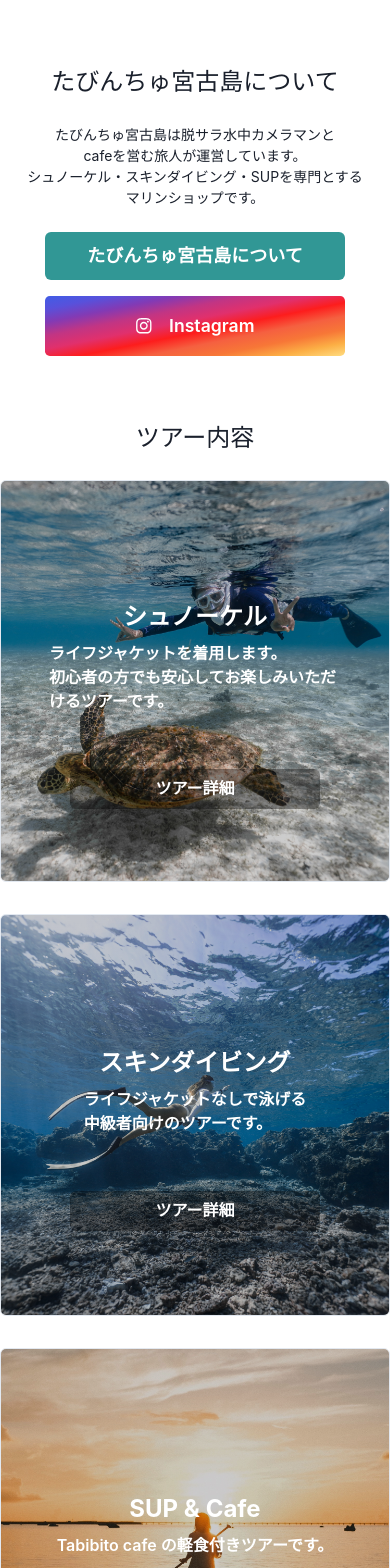
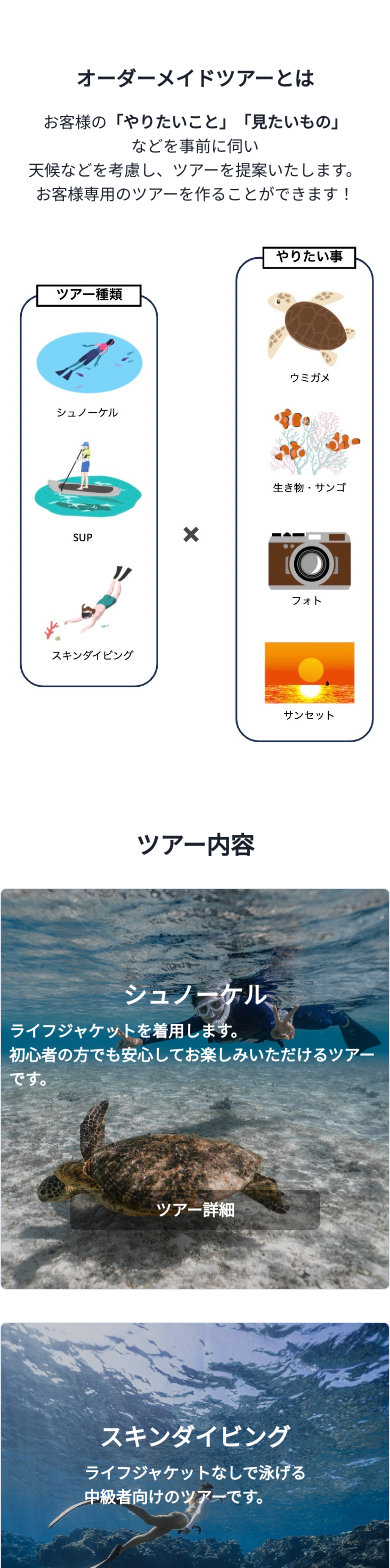
Before and after one commit to TakumiUemoto/tabinchu_miyakojima, a Next.js app: page /home in a window 390 px wide. Shown: the part 860-2428 px from the top of the page. Built offline with nearby package versions, Linux system fonts and the light colour scheme.

Commit message:
refactor

```diff
--- a/src/app/(pages)/home/page.tsx
+++ b/src/app/(pages)/home/page.tsx
@@ -23,11 +23,11 @@ const Home: NextPage = () => {
         gap='4rem'
         w={{ base: 'full', md: '90%', lg: '80%' }}
         p={{ base: 0, md: '1rem', lg: '2rem' }}
+        mb='4rem'
       >
         <HomeAbout />
         <HomePlan />
         <HomeReservation />
-        {/* <HomeQuestion /> */}
         <HomeContact />
       </Flex>
     </VStack>
--- a/src/app/(pages)/home/templates/homeAbout.tsx
+++ b/src/app/(pages)/home/templates/homeAbout.tsx
@@ -1,17 +1,36 @@
-import { InstagramButton } from '@/components/molecules/InstagramButton';
-import { Center, Button, Text, Flex, VStack, Link } from '@chakra-ui/react';
-import NextLink from 'next/link';
+import { Center, Text, Flex, VStack, Image } from '@chakra-ui/react';
+import { useEffect, useState } from 'react';
 
 export const HomeAbout: React.FC = () => {
+  const [windowWidth, setWindowWidth] = useState('md');
+
+  useEffect(() => {
+    const handleResize: () => void = () => {
+      if (window.innerWidth < 768) {
+        setWindowWidth('md');
+      } else {
+        setWindowWidth('base');
+      }
+    };
+
+    window.addEventListener('resize', handleResize);
+
+    return () => {
+      window.removeEventListener('resize', handleResize);
+    };
+  }, []);
   return (
     <VStack w='full'>
-      {/* <Heading fontSize={{ base: 'xl', md: '2xl', lg: '3xl' }}>About</Heading> */}
-      <Text fontSize={{ base: '2xl', md: '3xl', lg: '4xl' }} mb='1rem'>
+      {/* <Text
+        fontSize={{ base: '2xl', md: '3xl', lg: '4xl' }}
+        mb='1rem'
+        fontWeight='bold'
+      >
         たびんちゅ宮古島について
-      </Text>
+      </Text> */}
 
       <Center display='flex' flexDir='column' gap='1.5rem' w='full'>
-        <Text
+        {/* <Text
           fontSize='sm'
           wordBreak='keep-all'
           overflowWrap='anywhere'
@@ -31,9 +50,10 @@ export const HomeAbout: React.FC = () => {
           専門とする
           <wbr />
           マリンショップです。
-        </Text>
-        <Flex
-          justify={{ base: 'center', md: 'space-between' }}
+        </Text> */}
+
+        {/* <Flex
+          justify={{ base: 'center', md: 'space-evenly' }}
           align='center'
           flexDir={{ base: 'column', md: 'row' }}
           gap='1rem'
@@ -47,6 +67,47 @@ export const HomeAbout: React.FC = () => {
           <Link href={process.env.NEXT_PUBLIC_INSTAGRAM} isExternal>
             <InstagramButton />
           </Link>
+        </Flex> */}
+
+        <Flex justify='center' align='center' flexDir='column'>
+          <Text
+            fontSize={{ base: 'xl', md: '2xl', lg: '3xl' }}
+            mb='1rem'
+            fontWeight='bold'
+          >
+            オーダーメイドツアーとは
+          </Text>
+
+          <Text
+            fontSize={{ base: 'md', md: 'lg', lg: 'xl' }}
+            wordBreak='keep-all'
+            overflowWrap='anywhere'
+            textAlign='center'
+          >
+            お客様の
+            <wbr />
+            <span style={{ fontWeight: 'bold' }}>
+              「やりたいこと」
+              <wbr />
+              「見たいもの」
+            </span>
+            <wbr />
+            などを事前に伺い
+            <br />
+            天候などを考慮し、
+            <wbr />
+            ツアーを提案いたします。
+            <br />
+            お客様専用のツアーを
+            <wbr />
+            作ることができます！
+          </Text>
+
+          {windowWidth === 'base' ? (
+            <Image src='home/about_tour.png' alt='about_tour' mt='1rem' />
+          ) : (
+            <Image src='home/about_tour_mini.png' alt='about_tour' mt='1rem' />
+          )}
         </Flex>
       </Center>
     </VStack>
--- a/src/app/(pages)/home/templates/homeContact.tsx
+++ b/src/app/(pages)/home/templates/homeContact.tsx
@@ -5,7 +5,11 @@ export const HomeContact: React.FC = () => {
   return (
     <VStack w='full' justify='center'>
       {/* <Heading fontSize={{ base: 'xl', md: '2xl', lg: '3xl' }}>Contact</Heading> */}
-      <Text fontSize={{ base: '2xl', md: '3xl', lg: '4xl' }} mb='1rem'>
+      <Text
+        fontSize={{ base: '2xl', md: '3xl', lg: '4xl' }}
+        mb='1rem'
+        fontWeight='bold'
+      >
         お問い合わせ
       </Text>
       <ImageCard imagePath='home/contact.jpg'>
--- a/src/app/(pages)/home/templates/homePlan.tsx
+++ b/src/app/(pages)/home/templates/homePlan.tsx
@@ -4,7 +4,11 @@ import { VStack, Heading, Flex, Text } from '@chakra-ui/react';
 export const HomePlan: React.FC = () => {
   return (
     <VStack w='full'>
-      <Text fontSize={{ base: '2xl', md: '3xl', lg: '4xl' }} mb='1rem'>
+      <Text
+        fontSize={{ base: '2xl', md: '3xl', lg: '4xl' }}
+        mb='1rem'
+        fontWeight='bold'
+      >
         ツアー内容
       </Text>
 
@@ -18,10 +22,10 @@ export const HomePlan: React.FC = () => {
               ),
               content: (
                 <Text
-                  size={{ base: 'md', md: 'lg', lg: 'xl' }}
+                  size={{ base: 'lg', md: 'xl', lg: '2xl' }}
                   wordBreak='keep-all'
                   overflowWrap='anywhere'
-                  fontWeight={600}
+                  fontWeight='bold'
                 >
                   ライフジャケットを着用します。
                   <br />
@@ -40,10 +44,10 @@ export const HomePlan: React.FC = () => {
               ),
               content: (
                 <Text
-                  size={{ base: 'md', md: 'lg', lg: 'xl' }}
+                  size={{ base: 'lg', md: 'xl', lg: '2xl' }}
                   wordBreak='keep-all'
                   overflowWrap='anywhere'
-                  fontWeight={600}
+                  fontWeight='bold'
                 >
                   ライフジャケットなしで泳げる
                   <br />
@@ -62,10 +66,8 @@ export const HomePlan: React.FC = () => {
               ),
               content: (
                 <Text
-                  size={{ base: 'md', md: 'lg', lg: 'xl' }}
-                  wordBreak='keep-all'
-                  overflowWrap='anywhere'
-                  fontWeight={600}
+                  size={{ base: 'lg', md: 'xl', lg: '2xl' }}
+                  fontWeight='bold'
                 >
                   Tabibito cafe の軽食付きツアーです。
                 </Text>
--- a/src/app/(pages)/home/templates/homeQuestion.tsx
+++ b/src/app/(pages)/home/templates/homeQuestion.tsx
@@ -5,7 +5,11 @@ export const HomeQuestion: React.FC = () => {
   return (
     <VStack gap='1rem'>
       {/* <Heading fontSize='3xl'>Q&A</Heading> */}
-      <Text fontSize={{ base: '2xl', md: '3xl', lg: '4xl' }} mb='1rem'>
+      <Text
+        fontSize={{ base: '2xl', md: '3xl', lg: '4xl' }}
+        mb='1rem'
+        fontWeight='bold'
+      >
         よくあるご質問
       </Text>
 
--- a/src/app/(pages)/home/templates/homeReservation.tsx
+++ b/src/app/(pages)/home/templates/homeReservation.tsx
@@ -11,7 +11,11 @@ import { StepCard } from '@/components/organisms/StepCard';
 export const HomeReservation: React.FC = () => {
   return (
     <VStack w='full'>
-      <Text fontSize={{ base: '2xl', md: '3xl', lg: '4xl' }} mb='1rem'>
+      <Text
+        fontSize={{ base: '2xl', md: '3xl', lg: '4xl' }}
+        mb='1rem'
+        fontWeight='bold'
+      >
         予約からツアー当日の流れ
       </Text>
 
@@ -70,7 +74,7 @@ export const HomeReservation: React.FC = () => {
                   前日の夕方を目安に
                   <br />
                   <span style={{ color: 'red' }}>お電話</span>
-                  での打ち合わせを行います。
+                  での打ち合わせ。
                 </Text>
                 <br />
                 <Text>（内容）</Text>
--- a/src/components/organisms/Header/index.tsx
+++ b/src/components/organisms/Header/index.tsx
@@ -96,15 +96,9 @@ export const Header: React.FC = () => {
           <DrawerCloseButton />
           <DrawerBody py='2rem'>
             <Flex justify='center' flexDir='column' textAlign='center'>
-              {[
-                { path: '/', text: 'Home' },
-                { path: '/about', text: 'About' },
-                { path: '/plan', text: 'プラン・料金' },
-                { path: '/question', text: 'よくある質問' },
-                { path: '/contact', text: 'お問い合わせ' },
-              ].map((link) => {
+              {PageLinkList.map((link, i) => {
                 return (
-                  <Box key={link.path}>
+                  <Box key={`${link.path}-${i}`}>
                     <Link
                       as={NextLink}
                       fontWeight='bold'
@@ -113,16 +107,10 @@ export const Header: React.FC = () => {
                     >
                       {link.text}
                     </Link>
-                    <Divider my='0.25rem' />
+                    <Divider my='1rem' />
                   </Box>
                 );
               })}
-              {/* <Link as={NextLink} href={process.env.NEXT_PUBLIC_INSTAGRAM}>
-                <Flex justify='center' align='center' gap='0.5rem'>
-                  <FaInstagram fontSize='1.5rem' />
-                  <Text fontWeight='bold'>Instagram</Text>
-                </Flex>
-              </Link> */}
             </Flex>
           </DrawerBody>
         </DrawerContent>
--- a/src/components/organisms/PlanCard/index.tsx
+++ b/src/components/organisms/PlanCard/index.tsx
@@ -37,11 +37,11 @@ export const PlanCard: React.FC<PlanCardProps> = ({
     <Card overflow='hidden' variant='outline' w='full' {...rest}>
       {variant === 'summary' ? (
         <VStack
-          justify='center'
+          justify='space-evenly'
           align='center'
           w='full'
           h='full'
-          px='3rem'
+          px='0.5rem'
           backgroundImage={`linear-gradient(rgba(0,0,0,0.2),rgba(0,0,0,0.2)),url(${imagePath})`}
           backgroundSize='cover'
           backgroundPosition='center'
@@ -49,7 +49,7 @@ export const PlanCard: React.FC<PlanCardProps> = ({
           color='#fff'
           minH={{ base: 400, md: 500 }}
         >
-          <VStack my='3rem'>
+          <VStack my='2rem'>
             {heading}
             {content}
           </VStack>
--- a/src/lib/constant.ts
+++ b/src/lib/constant.ts
@@ -1,8 +1,6 @@
 export const PageLinkList = [
   { path: '/home', text: 'TOP' },
-  { path: '/about', text: 'ショップの紹介' },
-  { path: '/staff', text: 'スタッフの紹介' },
+  { path: '/about', text: 'ショップ・スタッフの紹介' },
   { path: '/plan', text: 'ツアー内容・料金表' },
   { path: '/contact', text: '予約・お問い合わせ' },
-  { path: '/question', text: 'Q&A・キャンセルポリシー' },
 ];
```
Also changed, not shown: src/app/(pages)/staff/page.tsx (deleted, +0 -7 lines), public/home/about_tour.png (added), public/home/about_tour_mini.png (added).
